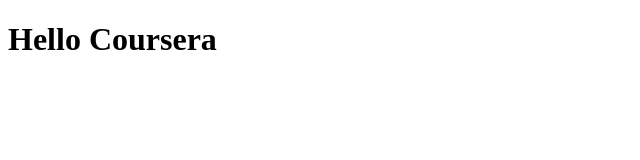
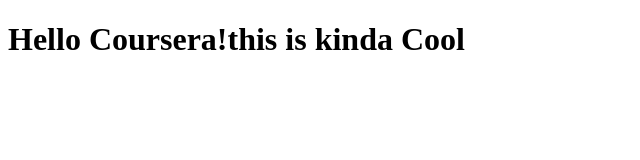
Before and after one commit to AJSommerness/HTMl-Coursera-Files, a plain HTML site: page site/index.html in a window 1280 px wide. Shown: the whole page, without its empty margins (0-640 px from the left). Drawn offline with Linux system fonts and the light colour scheme.

Commit message:
minor wording changes

```diff
--- a/site/index.html
+++ b/site/index.html
@@ -4,6 +4,6 @@
 	<title>Heloo Coursera</title>
 </head>
 <body>
-<h1>Hello Coursera
+<h1>Hello Coursera!this is kinda Cool</h1>
 </body>
 </html>
```
